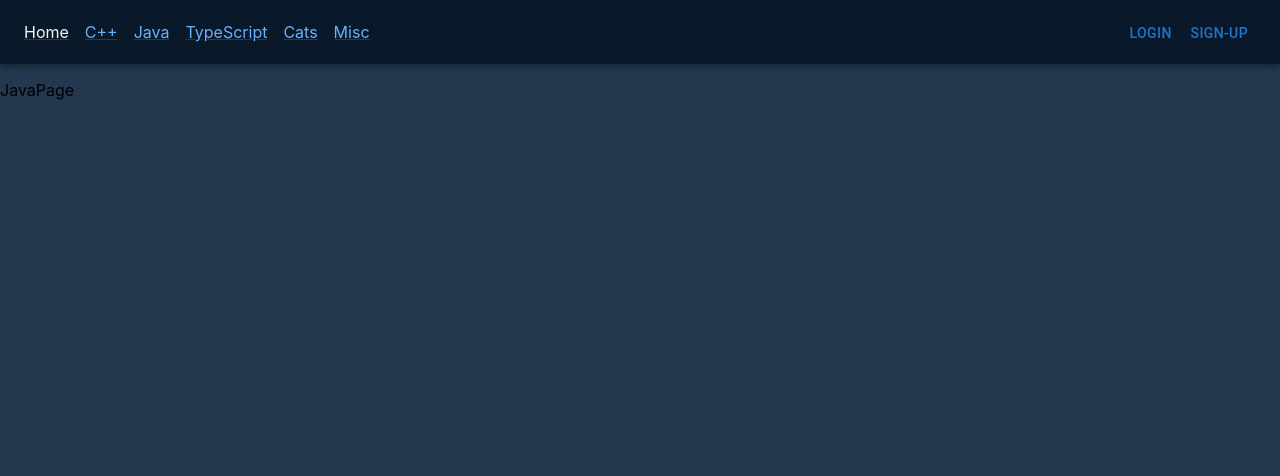
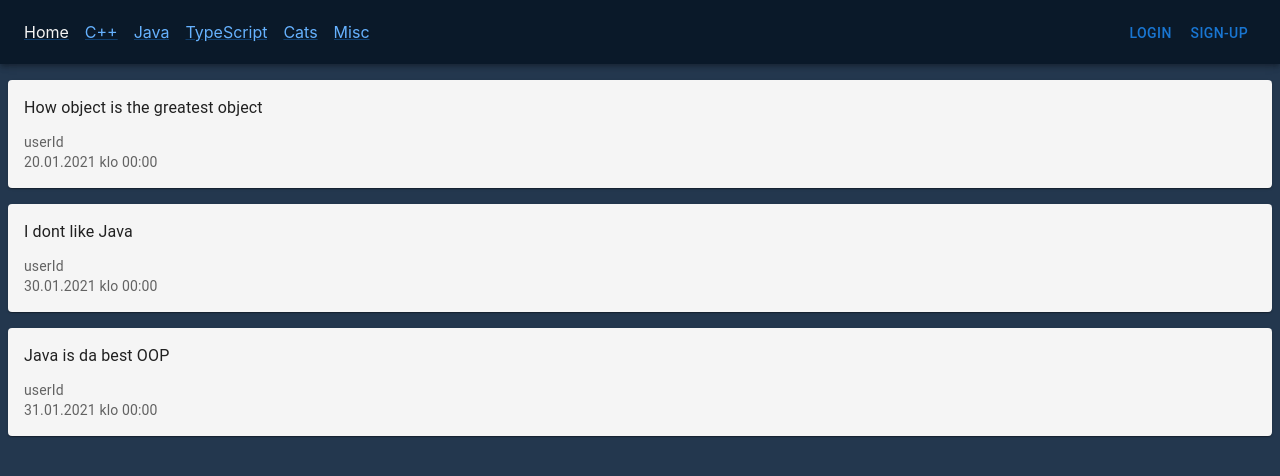
Before and after one commit to Jantero93/FullstackForum, a React (Create React App) app in the folder frontend/: page /java in a window 1280 px wide. Shown: the top 476 px of the page. Built offline with nearby package versions, Linux system fonts and the light colour scheme.

Commit message:
java mockup topics, router for topics

```diff
--- a/frontend/package.json
+++ b/frontend/package.json
@@ -14,6 +14,7 @@
     "@types/react": "^17.0.38",
     "@types/react-dom": "^17.0.11",
     "@types/react-router-dom": "^5.3.3",
+    "moment": "^2.29.1",
     "react": "^17.0.2",
     "react-dom": "^17.0.2",
     "react-router-dom": "^6.2.1",
--- a/frontend/src/App.tsx
+++ b/frontend/src/App.tsx
@@ -2,6 +2,7 @@ import React from 'react';
 
 /** Components */
 import NavBar from './components/layout/NavBar';
+import Topic from './components/forumitems/Topic';
 
 /** Pages */
 import CatPage from './components/pages/CatPage';
@@ -23,6 +24,7 @@ const App: React.FC = () => {
         <Route path="/cats" element={<CatPage />} />
         <Route path="/c" element={<CPage />} />
         <Route path="/java" element={<JavaPage />} />
+        <Route path="/java/:id" element={<Topic />} />
         <Route path="/misc" element={<MiscPage />} />
         <Route path="/typescript" element={<TypeScriptPage />} />
       </Routes>
--- a/frontend/src/components/forumitems/Topic.tsx
+++ b/frontend/src/components/forumitems/Topic.tsx
@@ -1,9 +1,12 @@
 import React from 'react';
+import { useParams } from 'react-router-dom';
 
 const Topic: React.FC = () => {
+  const urlParams = useParams();
+
   return (
     <div>
-      <p>Topic</p>
+      <p>Topic {urlParams.id}</p>
     </div>
   );
 };
--- a/frontend/src/components/pages/HomePage.tsx
+++ b/frontend/src/components/pages/HomePage.tsx
@@ -1,11 +1,12 @@
 import React from 'react';
-import { Link as RouterLink } from 'react-router-dom';
+import { useNavigate } from 'react-router-dom';
 
 /** UI */
 import Card from '@mui/material/Card';
+import CardActionArea from '@mui/material/CardActionArea';
+import CardContent from '@mui/material/CardContent';
 import Stack from '@mui/material/Stack';
-import { CardContent, Typography, CardActionArea } from '@mui/material';
-import Link from '@mui/material/Link';
+import Typography from '@mui/material/Typography';
 
 /** Boards */
 import { boards } from '../../types/boards';
@@ -14,6 +15,7 @@ import { boards } from '../../types/boards';
 import { boardNameToUrlParameter } from '../../utils/routerUtils';
 
 const HomePage: React.FC = () => {
+  const navigate = useNavigate();
   return (
     <Stack
       direction="column"
@@ -28,12 +30,17 @@ const HomePage: React.FC = () => {
           style={{ backgroundColor: 'whitesmoke', margin: '0.5em' }}
         >
           <CardActionArea
-            component={RouterLink}
-            to={boardNameToUrlParameter(board.name)}
+            onClick={() => navigate(boardNameToUrlParameter(board.name))}
           >
             <CardContent>
-              <Link variant="h5">{board.name}</Link>
-              <Typography sx={{ mb: 1.5 }} color="text.secondary">
+              <Typography
+                sx={{ mb: 1 }}
+                variant="h5"
+                style={{ color: '#0066cc' }}
+              >
+                {board.name}
+              </Typography>
+              <Typography sx={{ mb: 0.5 }} color="text.secondary">
                 {board.adjective}
               </Typography>
               <Typography variant="body2">
--- a/frontend/src/components/pages/JavaPage.tsx
+++ b/frontend/src/components/pages/JavaPage.tsx
@@ -1,10 +1,52 @@
 import React from 'react';
+import { useNavigate } from 'react-router-dom';
 
-const JavaPage: React.FC = () => {
+/** UI */
+import Card from '@mui/material/Card';
+import CardActionArea from '@mui/material/CardActionArea';
+import CardContent from '@mui/material/CardContent';
+import Stack from '@mui/material/Stack';
+import Typography from '@mui/material/Typography';
+
+/** Utils */
+import { formatDate } from '../../utils/date';
+
+/** Mockup Data */
+import { javaTopics } from '../../mockupdata/mockupTopics';
+
+const JavaPage = (): JSX.Element => {
+  const navigate = useNavigate();
+
   return (
-    <div>
-      <p>JavaPage</p>
-    </div>
+    <Stack
+      direction="column"
+      justifyContent="flex-start"
+      alignItems="stretch"
+      spacing={1}
+    >
+      {javaTopics.map((topic) => (
+        <Card
+          sx={{ minWidth: 275 }}
+          key={topic.id}
+          style={{ backgroundColor: 'whitesmoke', margin: '0.5em' }}
+        >
+          <CardActionArea onClick={() => navigate(topic.id)}>
+            <CardContent>
+              <Typography sx={{ mb: 1.5 }}>{topic.topic}</Typography>
+              <Typography variant="body2" color="text.secondary">
+                {topic.userRef}
+              </Typography>
+              <Typography variant="body2" color="text.secondary">
+                {`${formatDate('DD.MM.YYYY', topic.created)} klo ${formatDate(
+                  'HH:mm',
+                  topic.created
+                )}`}
+              </Typography>
+            </CardContent>
+          </CardActionArea>
+        </Card>
+      ))}
+    </Stack>
   );
 };
 
--- /dev/null
+++ b/frontend/src/mockupdata/mockupTopics.ts
@@ -0,0 +1,29 @@
+import moment from 'moment';
+import { Topic } from '../types/forum';
+
+export const javaTopics: Topic[] = [
+  {
+    boardRef: 'boardId',
+    created: moment('2021/1/20').toISOString(),
+    id: '1',
+    posts: [],
+    topic: 'How object is the greatest object',
+    userRef: 'userId'
+  },
+  {
+    boardRef: 'boardId',
+    created: moment('2021/1/30').toISOString(),
+    id: '2',
+    posts: [],
+    topic: 'I dont like Java',
+    userRef: 'userId'
+  },
+  {
+    boardRef: 'boardId',
+    created: moment('2021/1/31').toISOString(),
+    id: '3',
+    posts: [],
+    topic: 'Java is da best OOP',
+    userRef: 'userId'
+  }
+];
--- a/frontend/src/types/forum.ts
+++ b/frontend/src/types/forum.ts
@@ -1,5 +1,7 @@
 export type Board = {
   boardId: string;
+  board: string;
+  adjective: string;
   topics: Topic[];
 }
 
--- /dev/null
+++ b/frontend/src/utils/date.ts
@@ -0,0 +1,10 @@
+import moment from 'moment';
+
+/**
+ * Formats date to string
+ * @param format Format
+ * @param date optional - date to format, if not given current time will be formatted
+ * @returns date string
+ */
+export const formatDate = (format: string, date?: string | number): string =>
+  date ? moment(date).format(format) : moment().format(format);
```
Also changed, not shown: frontend/src/mockupdata/mockupBoards.ts (added, +8 -0 lines), frontend/src/mockupdata/mockupPosts.ts (added, +33 -0 lines), 1 other file (tests, documents, lock files or other folders).
